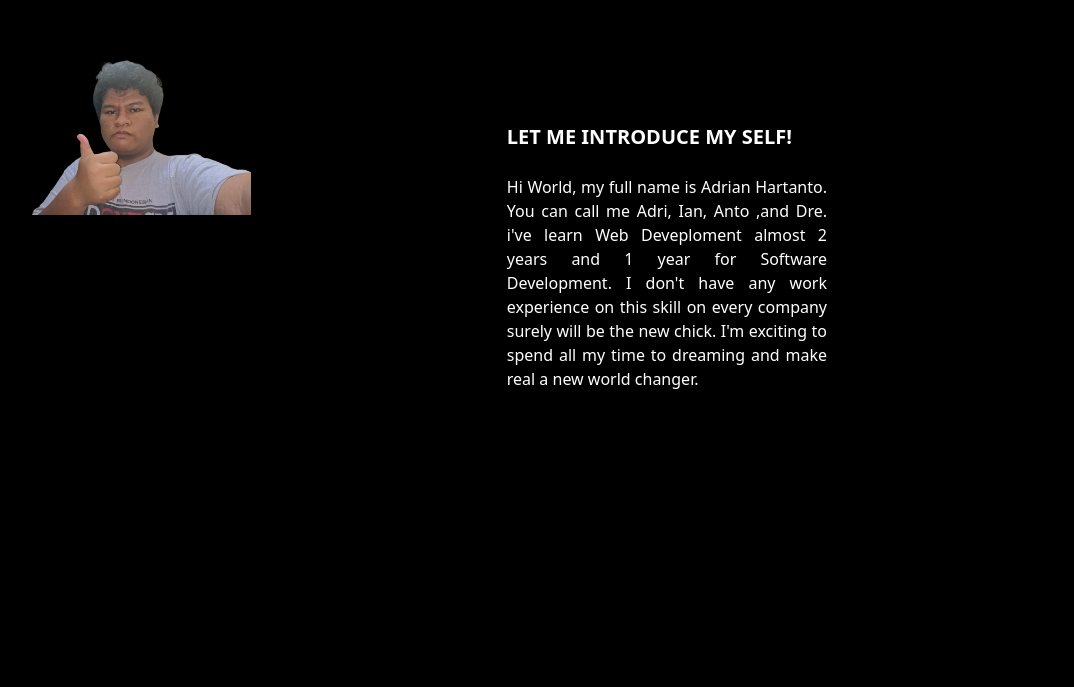
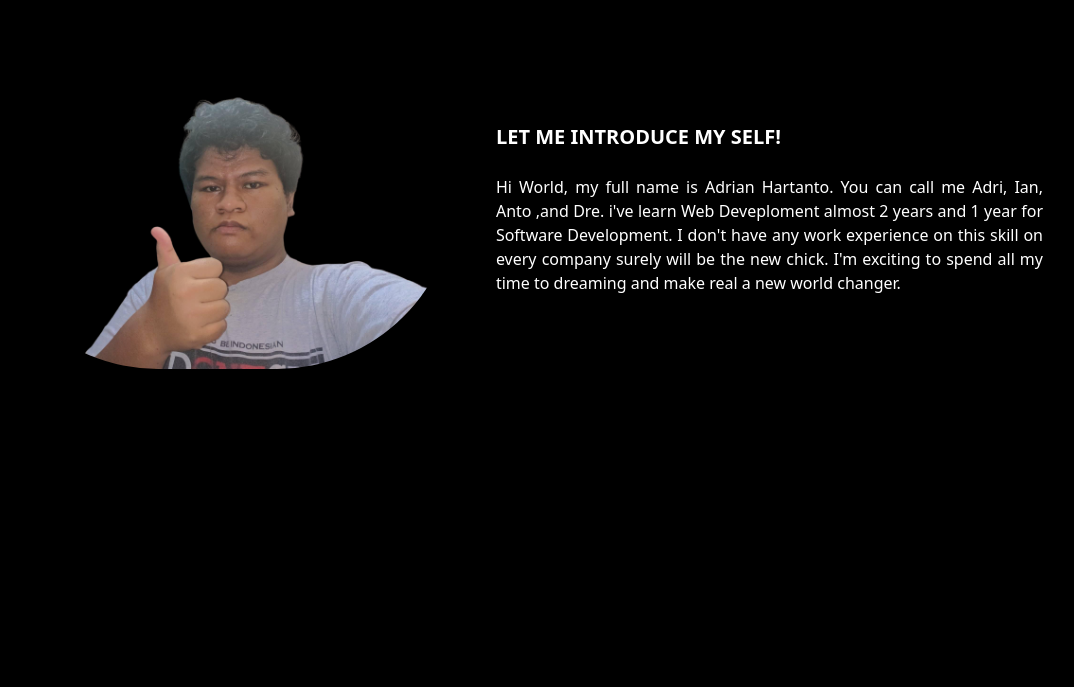
Before and after one commit to adrianfile/own-website-resume, a Gatsby site: page / in a window 1280 px wide. Shown: the part 1013-1700 px from the top of the page, without its empty margins (197-1271 px from the left). Built offline with nearby package versions, Linux system fonts and the light colour scheme; Gatsby itself is replaced by a stand-in of ours.

Commit message:
Skkkrrrtt Rilis

```diff
--- a/src/pages/index.js
+++ b/src/pages/index.js
@@ -14,27 +14,29 @@ const IndexPage = () => (
         <p className="text-xl md:text-2xl md:text-center">I'm a developer, i'm a planner, and i'm in learning to be going Master JavaScript.</p>
         <br></br>
         <button className="ml-40 md:mx-auto font-bold flex text-center px-2 bg-white text-black rounded-full hover:bg-indigo-600 hover:text-white transition delay-300 "
-          onClick={()=> scrollTo('#awal')}>
+          onClick={()=> scrollTo('#about')}>
           HIRE ME
         </button>
       </div>
     </div>
-    <div className="pb-96 md:flex">
+    <div id="about">
+      <div className="pb-96 md:flex">
       <div className="xl:ml-44 hidden xl:block overflow-hidden rounded-full">
         <StaticImage
           src="../images/myphoto.png"
-          width={1000}
+          width={2000}
         />
       </div>
       <div className="xl:items-center xl:mt-28">
-        <p className=" font-bold text-center md:text-left md:mx-64 md:text-xl">
+        <p className=" font-bold text-center md:text-left md:mx-10 2xl:mx-64 md:text-xl">
           LET ME INTRODUCE MY SELF!
         </p>
         <br></br>
-        <p className="text-justify px-5 xl:px-64">
+        <p className="text-justify px-5 md:px-10 2xl:px-64">
             Hi World, my full name is Adrian Hartanto. You can call me Adri, Ian, Anto ,and Dre. i've learn Web Deveploment almost 2 years and 1 year for Software Development. I don't have any work experience on this skill on every company surely will be the new chick. I'm exciting to spend all my time to dreaming and make real a new world changer.
         </p>
       </div>
+    </div>
     </div>
     <div>
       <div className="text-center font-bold">
```
